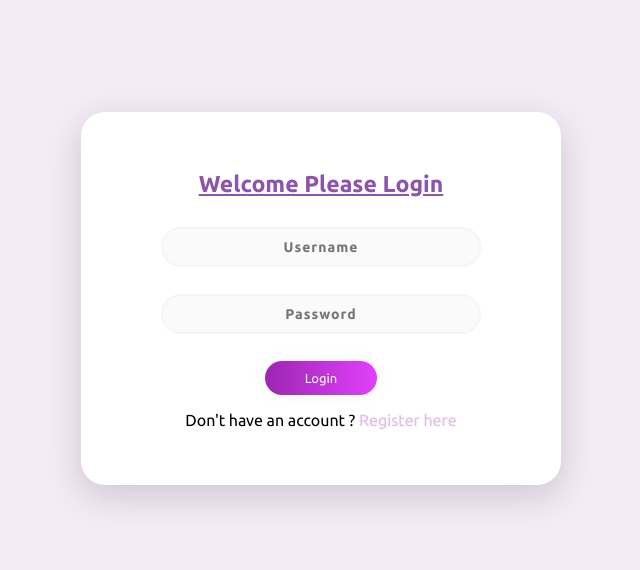
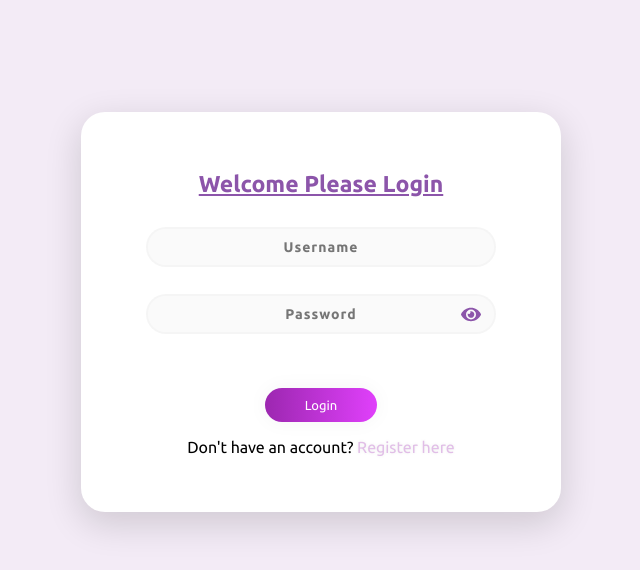
Before and after one commit to DeepCFoxXx/patient-dashboard, a React (Vite) app: page / in a window 1280 px wide. Shown: the top 570 px of the page, without its empty margins (319-959 px from the left). Built offline with nearby package versions, Linux system fonts and the light colour scheme.

Commit message:
added password show

```diff
--- a/package.json
+++ b/package.json
@@ -35,6 +35,7 @@
     "mongoose": "^8.10.1",
     "react": "^18.3.1",
     "react-dom": "^18.3.1",
+    "react-icons": "^5.5.0",
     "react-router-dom": "^7.2.0"
   },
   "devDependencies": {
--- a/src/components/RegistrationForm.tsx
+++ b/src/components/RegistrationForm.tsx
@@ -1,10 +1,13 @@
 import React, { useState } from 'react';
+import { FaEye, FaEyeSlash } from 'react-icons/fa';
 import { RegistrationFormProps } from '../types/globalTypes';
 
 const RegistrationForm: React.FC<RegistrationFormProps> = ({ onSubmit }) => {
   const [username, setUsername] = useState('');
   const [password, setPassword] = useState('');
   const [confirmPassword, setConfirmPassword] = useState('');
+  const [showPassword, setShowPassword] = useState(false);
+  const [showConfirmPassword, setShowConfirmPassword] = useState(false);
 
   const handleSubmit = (e: React.FormEvent) => {
     e.preventDefault();
@@ -26,22 +29,32 @@ const RegistrationForm: React.FC<RegistrationFormProps> = ({ onSubmit }) => {
           placeholder="Username"
           required
         />
+        <div className="password-input">
           <input
             className="registration-pass"
-                type="password"
+            type={showPassword ? "text" : "password"}
             value={password}
             onChange={(e) => setPassword(e.target.value)}
             placeholder="Password"
             required
           />
+          <span onClick={() => setShowPassword(!showPassword)} style={{ cursor: 'pointer' }}>
+            {showPassword ? <FaEyeSlash /> : <FaEye />}
+          </span>
+        </div>
+        <div className="password-input">
           <input
             className="registration-confirm-pass"
-                type="password"
+            type={showConfirmPassword ? "text" : "password"}
             value={confirmPassword}
             onChange={(e) => setConfirmPassword(e.target.value)}
             placeholder="Confirm Password"
             required
           />
+          <span onClick={() => setShowConfirmPassword(!showConfirmPassword)} style={{ cursor: 'pointer' }}>
+            {showConfirmPassword ? <FaEyeSlash /> : <FaEye />}
+          </span>
+        </div>
       </div>
       <button className="registration-submit" type="submit">Register</button>
     </form>
--- a/src/pages/Login.tsx
+++ b/src/pages/Login.tsx
@@ -1,11 +1,13 @@
 import React, { useState } from 'react';
+import { FaEye, FaEyeSlash } from 'react-icons/fa';
 import { useNavigate } from 'react-router-dom';
 import "../styles/login-styles.css";
 
-const Registration: React.FC = () => {
+const Login: React.FC = () => {
     const [username, setUsername] = useState('');
     const [password, setPassword] = useState('');
     const [error, setError] = useState<string | null>(null);
+    const [showPassword, setShowPassword] = useState(false);
     const navigate = useNavigate();
 
     const handleLogin = async (e: React.FormEvent) => {
@@ -51,21 +53,26 @@ const Registration: React.FC = () => {
                     placeholder="Username"
                     required
                 />
+                <div className="password-input">
                     <input
                         className="pass"
-                    type="password"
+                        type={showPassword ? 'text' : 'password'}
                         value={password}
                         onChange={(e) => setPassword(e.target.value)}
                         placeholder="Password"
                         required
                     />
+                    <span onClick={() => setShowPassword(!showPassword)}>
+                        {showPassword ? <FaEyeSlash size={20} /> : <FaEye size={20} />}
+                    </span>
+                </div>
                 <button className="submit" type="submit">Login</button>
             </form>
             <p>
-                Don't have an account ? <a href="/register">Register here</a>
+                Don't have an account? <a href="/register">Register here</a>
             </p>
         </div>
     );
 };
 
-export default Registration;
+export default Login;
--- a/src/styles/dashboard-styles.css
+++ b/src/styles/dashboard-styles.css
@@ -3,6 +3,7 @@
 body {
     background-color: #F3EBF6;
     font-family: 'Ubuntu', sans-serif;
+    overflow: auto;
 }
 
 .dashboard {
@@ -10,16 +11,18 @@ body {
     flex-direction: column;
     align-items: center;
     padding: 20px;
+    min-height: 100vh;
+    overflow-y: auto;
 }
 
 .card {
-    background-color: #FFFFFF;
     width: 80%;
     max-width: 800px;
     padding: 30px;
+    margin-bottom: 20px;
+    background-color: #FFFFFF;
     border-radius: 1.5em;
     box-shadow: 0px 11px 35px 2px rgba(0, 0, 0, 0.14);
-    margin-bottom: 20px;
     text-align: center;
 }
 
@@ -27,11 +30,12 @@ body {
     display: flex;
     justify-content: space-between;
     align-items: flex-start;
+    width: 100%;
     text-align: center;
-    width: 100%;
 }
 
-.patient-info-left, .patient-info-right {
+.patient-info-left,
+.patient-info-right {
     width: 48%;
 }
 
@@ -39,12 +43,11 @@ body {
     display: flex;
     justify-content: space-between;
     align-items: center;
+    width: 100%;
+    margin: 10px 0;
     font-size: 16px;
-    font-weight: 500;
-    margin: 10px 0;
-    width: 100%;
+    font-weight: bold;
     color: #8C55AA;
-    font-weight: bold;
 }
 
 .patient-info-left p span {
@@ -62,17 +65,17 @@ body {
 }
 
 button {
-    cursor: pointer;
+    display: block;
+    padding: 10px 40px;
+    margin-bottom: 20px;
+    border: none;
     border-radius: 5em;
+    background: linear-gradient(to right, #9C27B0, #E040FB);
+    box-shadow: 0 0 20px 1px rgba(0, 0, 0, 0.04);
     color: #fff;
-    background: linear-gradient(to right, #9C27B0, #E040FB);
-    border: none;
-    padding: 10px 40px;
     font-family: 'Ubuntu', sans-serif;
     font-size: 14px;
-    margin-bottom: 20px;
-    display: block;
-    box-shadow: 0 0 20px 1px rgba(0, 0, 0, 0.04);
+    cursor: pointer;
     transition: 0.3s;
 }
 
@@ -80,30 +83,29 @@ button:hover {
     background: linear-gradient(to right, #8A1EA1, #D038FA);
 }
 
+h2, h3 {
+    color: #8C55AA;
+    text-decoration: underline;
+}
+
 @media (max-width: 600px) {
     .card {
         width: 90%;
-        border-radius: 0px;
+        border-radius: 0;
     }
+
     .patient-info {
         flex-direction: column;
         align-items: center;
     }
-    .patient-info-left, .patient-info-right {
+
+    .patient-info-left,
+    .patient-info-right {
         width: 100%;
         text-align: center;
     }
+
     .patient-info-left p {
         justify-content: center;
     }
 }
-
-h2 {
-  color: #8C55AA;
-  text-decoration: underline;
-}
-
-h3 {
-  color: #8C55AA;
-  text-decoration: underline;
-}
--- a/src/styles/login-styles.css
+++ b/src/styles/login-styles.css
@@ -10,18 +10,18 @@ body {
     width: 400px;
     height: auto;
     margin: 7em auto;
+    padding: 40px;
     border-radius: 1.5em;
     box-shadow: 0px 11px 35px 2px rgba(0, 0, 0, 0.14);
-    padding: 40px;
     display: flex;
     flex-direction: column;
     align-items: center;
 }
 
 .sign {
+    font-size: 23px;
+    font-weight: bold;
     color: #8C55AA;
-    font-weight: bold;
-    font-size: 23px;
     text-align: center;
     margin-bottom: 30px;
 }
@@ -34,22 +34,21 @@ body {
 }
 
 .un, .pass {
-    width: 80%;
+    width: 100%;
     max-width: 350px;
-    color: rgb(38, 50, 56);
-    font-weight: 700;
-    font-size: 14px;
-    letter-spacing: 1px;
+    padding: 10px 20px;
+    margin: 0 auto 27px;
+    border: 2px solid rgba(0, 0, 0, 0.02);
+    border-radius: 20px;
     background: rgba(136, 126, 126, 0.04);
-    padding: 10px 20px;
-    border: none;
-    border-radius: 20px;
     outline: none;
     box-sizing: border-box;
-    border: 2px solid rgba(0, 0, 0, 0.02);
-    margin: 0 auto 27px;
     text-align: center;
     font-family: 'Ubuntu', sans-serif;
+    font-size: 14px;
+    font-weight: 700;
+    letter-spacing: 1px;
+    color: rgb(38, 50, 56);
 }
 
 .un:focus, .pass:focus {
@@ -57,23 +56,23 @@ body {
 }
 
 .submit {
-    cursor: pointer;
+    display: block;
+    padding: 10px 40px;
+    margin: 0 auto;
+    border: 0;
     border-radius: 5em;
+    background: linear-gradient(to right, #9C27B0, #E040FB);
+    box-shadow: 0 0 20px 1px rgba(0, 0, 0, 0.04);
     color: #fff;
-    background: linear-gradient(to right, #9C27B0, #E040FB);
-    border: 0;
-    padding: 10px 40px;
     font-family: 'Ubuntu', sans-serif;
     font-size: 13px;
-    margin: 0 auto;
-    display: block;
-    box-shadow: 0 0 20px 1px rgba(0, 0, 0, 0.04);
+    cursor: pointer;
 }
 
 a {
-    text-shadow: 0px 0px 3px rgba(117, 117, 117, 0.12);
     color: #E1BEE7;
     text-decoration: none;
+    text-shadow: 0px 0px 3px rgba(117, 117, 117, 0.12);
 }
 
 @media (max-width: 600px) {
@@ -81,3 +80,32 @@ a {
         border-radius: 0px;
     }
 }
+
+.login-page .password-input {
+    position: relative;
+    width: 90%;
+    max-width: 350px;
+    margin: 0 auto 27px;
+}
+
+.login-page .password-input input {
+    width: 100%;
+    max-width: 500px;
+    padding: 10px 20px;
+    font-size: 14px;
+    font-family: 'Ubuntu', sans-serif;
+    border: 2px solid rgba(0, 0, 0, 0.02);
+    border-radius: 20px;
+    outline: none;
+    box-sizing: border-box;
+}
+
+.login-page .password-input span {
+    position: absolute;
+    top: 33%;
+    right: 15px;
+    transform: translateY(-50%);
+    color: #8C55AA;
+    cursor: pointer;
+    pointer-events: all;
+}
--- a/src/styles/registration-styles.css
+++ b/src/styles/registration-styles.css
@@ -10,18 +10,18 @@ body {
     width: 400px;
     height: auto;
     margin: 7em auto;
+    padding: 40px;
     border-radius: 1.5em;
     box-shadow: 0px 11px 35px 2px rgba(0, 0, 0, 0.14);
-    padding: 40px;
     display: flex;
     flex-direction: column;
     align-items: center;
 }
 
 .registration-title {
+    font-size: 23px;
+    font-weight: bold;
     color: #8C55AA;
-    font-weight: bold;
-    font-size: 23px;
     text-align: center;
     margin-bottom: 30px;
 }
@@ -38,23 +38,23 @@ body {
 .registration-confirm-pass {
     width: 90%;
     max-width: 500px;
-    color: rgb(38, 50, 56);
-    font-weight: 700;
-    font-size: 14px;
-    letter-spacing: 1px;
-    background: rgba(136, 126, 126, 0.04);
     padding: 10px 20px;
+    margin: 0 auto 27px;
     border: 2px solid rgba(0, 0, 0, 0.02);
     border-radius: 20px;
+    background: rgba(136, 126, 126, 0.04);
     outline: none;
     box-sizing: border-box;
-    margin: 0 auto 27px;
     text-align: center;
     display: flex;
     align-items: center;
     justify-content: center;
+    font-family: 'Ubuntu', sans-serif;
+    font-size: 14px;
+    font-weight: 700;
+    letter-spacing: 1px;
+    color: rgb(38, 50, 56);
 }
-
 
 .registration-un:focus,
 .registration-pass:focus,
@@ -63,20 +63,47 @@ body {
 }
 
 .registration-submit {
-    cursor: pointer;
+    display: block;
+    padding: 10px 40px;
+    margin: 0 auto;
+    border: 0;
     border-radius: 5em;
+    background: linear-gradient(to right, #9C27B0, #E040FB);
+    box-shadow: 0 0 20px 1px rgba(0, 0, 0, 0.04);
     color: #fff;
-    background: linear-gradient(to right, #9C27B0, #E040FB);
-    border: 0;
-    padding: 10px 40px;
     font-family: 'Ubuntu', sans-serif;
     font-size: 13px;
-    margin: 0 auto;
-    display: block;
-    box-shadow: 0 0 20px 1px rgba(0, 0, 0, 0.04);
+    cursor: pointer;
 }
 
 .error {
     color: red;
     text-align: center;
 }
+
+.registration-form .password-input {
+    position: relative;
+    width: 90%;
+    max-width: 350px;
+    margin: 0 auto 27px;
+}
+
+.registration-form .password-input input {
+    width: 100%;
+    padding: 10px 40px;
+    font-size: 14px;
+    font-family: 'Ubuntu', sans-serif;
+    border: 2px solid rgba(0, 0, 0, 0.02);
+    border-radius: 20px;
+    outline: none;
+    box-sizing: border-box;
+}
+
+.registration-form .password-input span {
+    position: absolute;
+    top: 53%;
+    right: 15px;
+    transform: translateY(-50%);
+    color: #8C55AA;
+    cursor: pointer;
+}
```
Also changed, not shown: src/components/LoginForm.tsx (+11 -4 lines), 1 other file (tests, documents, lock files or other folders). Lines whose indentation alone changed are shown as unchanged.
